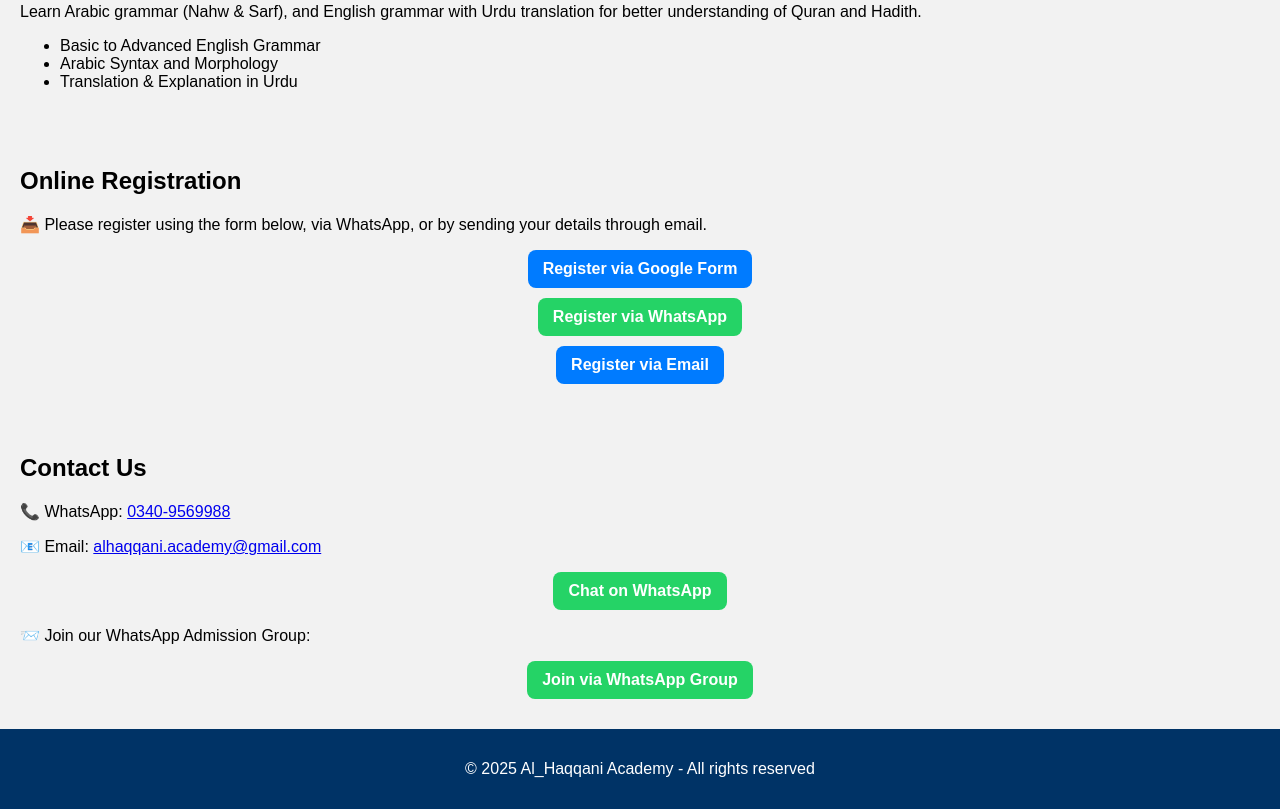
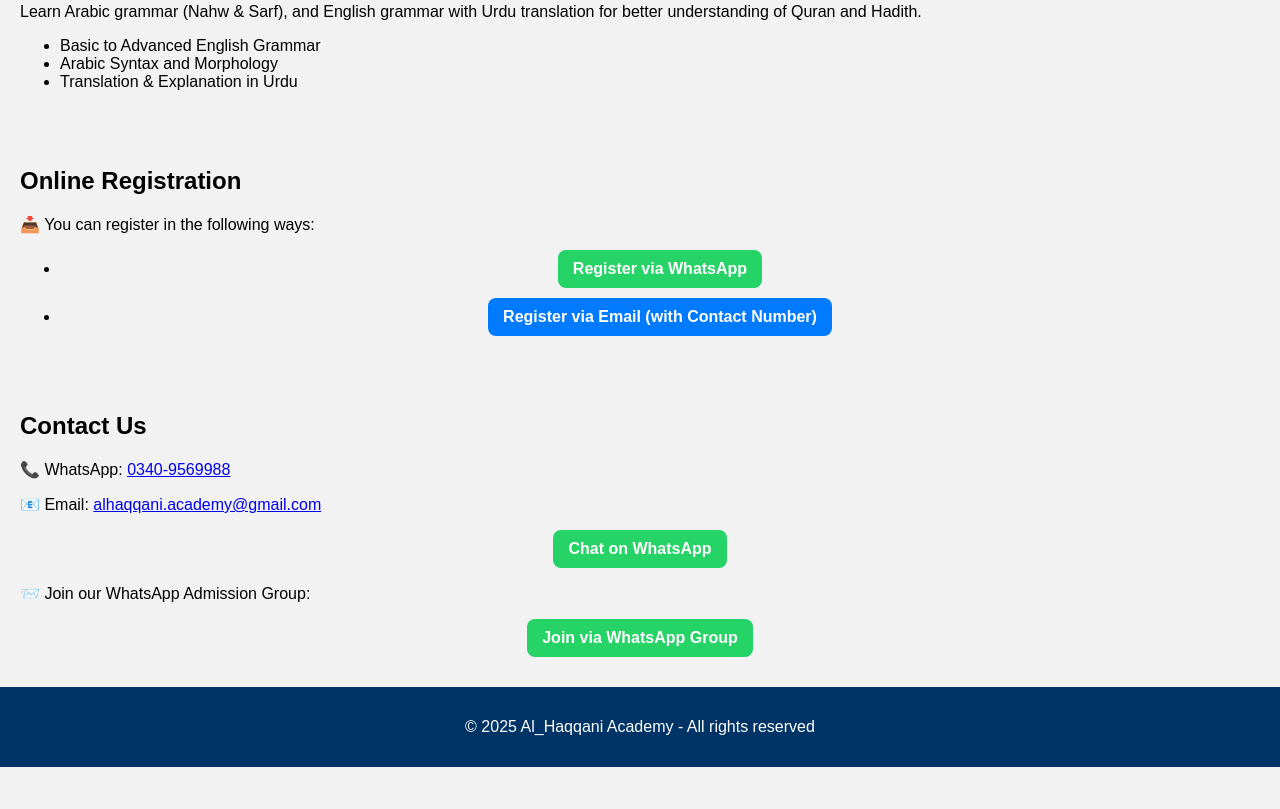
Before and after one commit to arrahman758/al-haqani-academy-3, a plain HTML site: page index.html in a window 1280 px wide. Shown: the part 799-1608 px from the top of the page. After the commit the page ends 1566 px from the top, so only its background shows below. Drawn offline with Linux system fonts and the light colour scheme.

Commit message:
Update index.html

```diff
--- a/index.html
+++ b/index.html
@@ -132,10 +132,11 @@
 
   <section id="register">
     <h2>Online Registration</h2>
-    <p>📥 Please register using the form below, via WhatsApp, or by sending your details through email.</p>
-    <a href="https://forms.gle/mP2h9BZoZ3f7HcMr8" target="_blank" class="btn">Register via Google Form</a>
-    <a href="https://api.whatsapp.com/send?phone=923409569988&text=Assalamu%20Alaikum%2C%20I%20want%20to%20register%20for%20the%20Islamic%20courses." class="whatsapp" target="_blank">Register via WhatsApp</a>
-    <a href="mailto:alhaqqani.academy@gmail.com?subject=Registration&body=Assalamu Alaikum, I want to register for the Islamic courses at Al_Haqqani Academy." class="btn">Register via Email</a>
+    <p>📥 You can register in the following ways:</p>
+    <ul>
+      <li><a href="https://api.whatsapp.com/send?phone=923409569988&text=Assalamu%20Alaikum%2C%20I%20want%20to%20register%20for%20the%20Islamic%20courses." class="whatsapp" target="_blank">Register via WhatsApp</a></li>
+      <li><a href="mailto:alhaqqani.academy@gmail.com?subject=Registration&body=Assalamu Alaikum, I want to register for the Islamic courses at Al_Haqqani Academy. My contact number is: " class="btn">Register via Email (with Contact Number)</a></li>
+    </ul>
   </section>
 
   <section id="contact">
```
